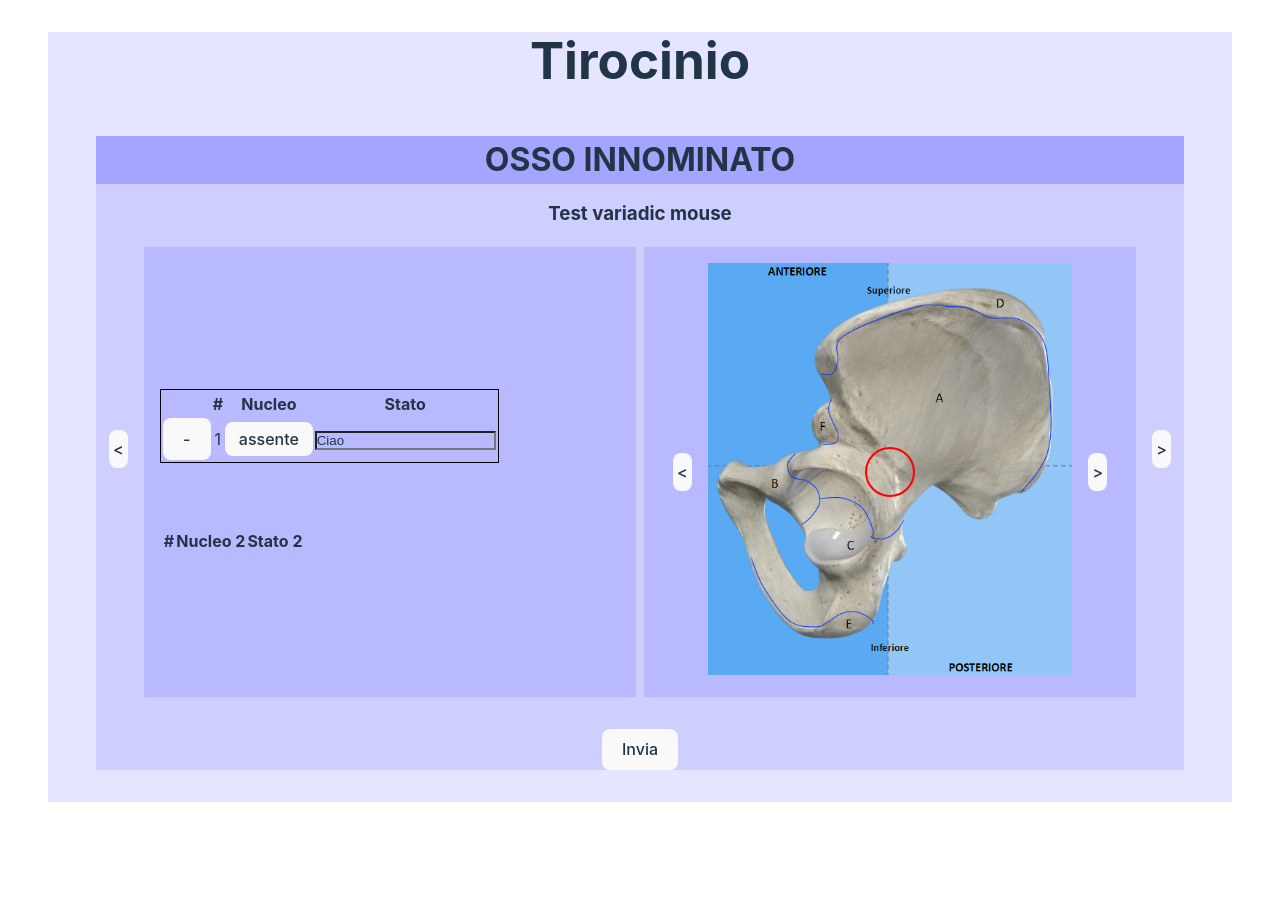
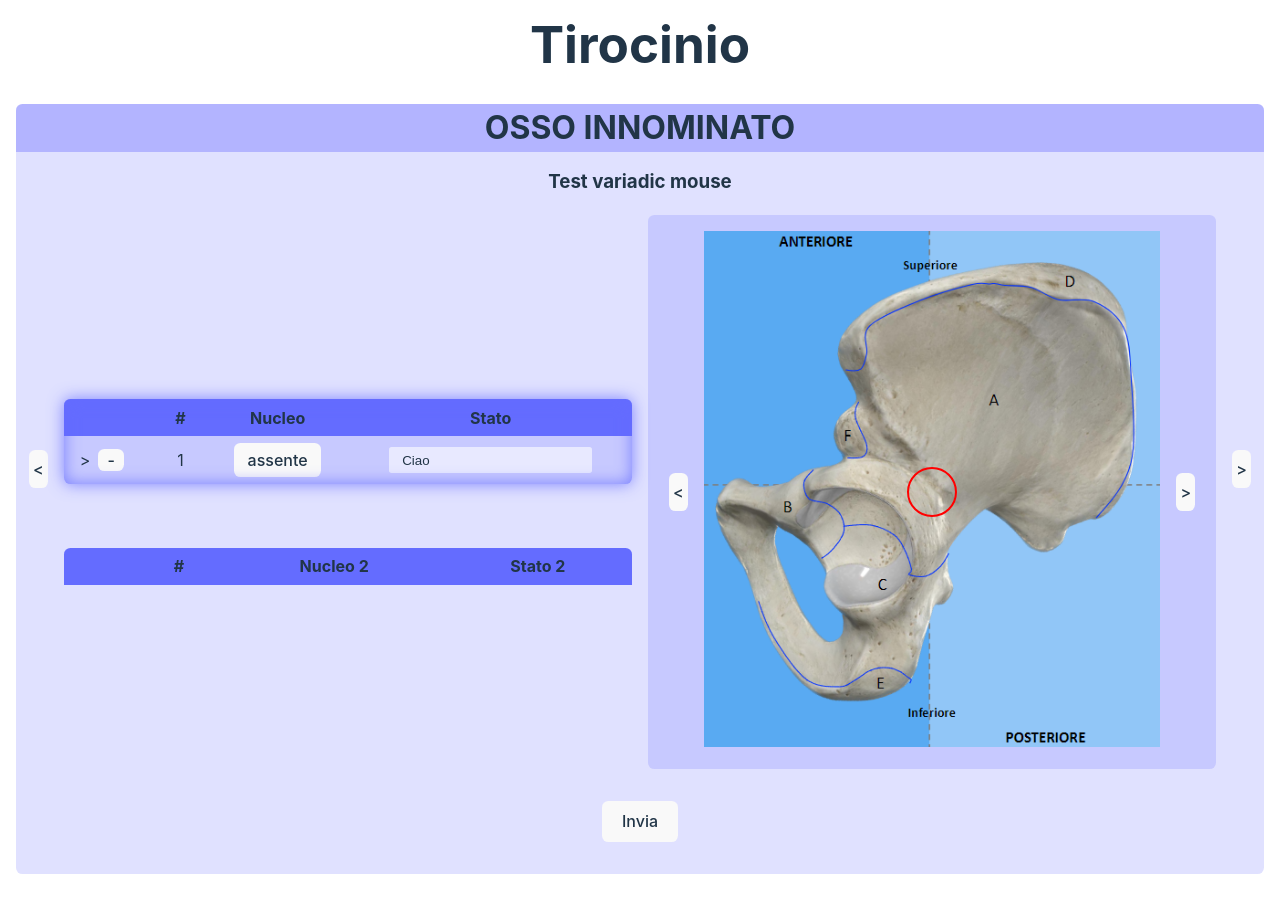
Before and after one commit to nixpare/tirocinio, a React (Vite) app: page / in a window 1280 px wide. Before the commit the page ends 832 px from the top, so only its background shows below. Built offline with nearby package versions, Linux system fonts and the light colour scheme.

Commit message:
Restyling completato

```diff
--- /dev/null
+++ b/src/css/App.css
@@ -0,0 +1,3 @@
+.app {
+	margin: 2em 0 0 0;
+}
--- a/src/css/Bone.css
+++ b/src/css/Bone.css
@@ -1,3 +1,10 @@
+.bone {
+	background-color: rgba(var(--primary-color), 0.2);
+	border-radius: .4em;
+	width: 100%;
+	overflow: auto;
+}
+
 .bone-name {
 	font-size: 2em;
 	background-color: rgba(0, 0, 255, .2);
@@ -10,15 +17,26 @@
 	flex-direction: column;
 	align-items: center;
 	gap: 2em;
+	margin-bottom: 2em;
 }
 
 .bone-form>button {
 	width: fit-content;
 }
 
+.bone-page {
+	width: 100%;
+}
+
 .bone-page h3 {
 	text-align: center;
 	margin-bottom: 1em;
+}
+
+.bone-page-images {
+	background-color: rgba(var(--primary-color), .2);
+	padding: 1em .5em;
+	border-radius: .4em;
 }
 
 .bone-page-image {
@@ -47,8 +65,67 @@
 	width: 100%;
 	text-align: center;
 	margin: 2em 0;
+	position: relative;
 }
 
-.bone-table table.active {
-	border: 1px solid black;
+.bone-table > .active::after {
+	content: '';
+	position: absolute;
+	z-index: 100;
+	inset: 0 0 0 0;
+	border-radius: .4em;
+	box-shadow: 0 0 1em 0 rgba(var(--primary-color), .8),
+		inset 0 0 1em 0 rgba(var(--primary-color), .8);
 }
+
+.bone-table table {
+	width: 100%;
+	border-spacing: 0;
+}
+
+.bone-table table thead th {
+	background-color: rgb(var(--primary-color));
+}
+.bone-table table tbody td {
+	background-color: rgba(var(--primary-color), .2);
+}
+
+.bone-table table thead tr:first-child th:first-child {
+	border-top-left-radius: .4em;
+}
+.bone-table table thead tr:first-child th:last-child {
+	border-top-right-radius: .4em;
+}
+.bone-table table tbody tr:last-child td:first-child {
+	border-bottom-left-radius: .4em;
+}
+.bone-table table tbody tr:last-child td:last-child {
+	border-bottom-right-radius: .4em;
+}
+
+.bone-table table th, .bone-table table td {
+	padding: .4em 1em;
+}
+
+.bone-table .bone-table-add-row {
+	margin: 1em 0 .5em;
+}
+
+.bone-table .bone-table-remove-row {
+	padding: 0 .5em;
+}
+
+.bone-table .bone-table-variadic-control {
+	display: flex;
+	align-items: center;
+	gap: .5em;
+}
+
+.bone-table tr .bone-table-variadic-control span {
+	pointer-events: none;
+	transition: opacity .2s;
+}
+
+.bone-table tr:not(.active) .bone-table-variadic-control span {
+	opacity: 0;
+}
--- a/src/css/Carousel.css
+++ b/src/css/Carousel.css
@@ -3,9 +3,14 @@
 	align-items: center;
 	justify-content: space-between;
 	gap: 1em;
-	margin: 0 .8em;
+	padding: 0 .8em;
+	width: 100%;
 }
 
 .carousel > button {
-	padding: .5em .2em
+	padding: .5em .2em;
 }
+
+.carousel > div {
+	width: 100%;
+}
--- a/src/css/index.css
+++ b/src/css/index.css
@@ -22,8 +22,6 @@
 }
 
 body {
-  margin: 0;
-  min-width: 320px;
   min-height: 100vh;
 }
 
@@ -33,7 +31,7 @@ h1 {
 }
 
 button {
-  border-radius: 8px;
+  border-radius: .4em;
   border: 1px solid transparent;
   padding: 0.6em 1.2em;
   font-size: 1em;
@@ -44,17 +42,20 @@ button {
   cursor: pointer;
   transition: border-color 0.25s;
 }
-button:hover {
+button:not(:disabled):hover {
   border-color: rgb(var(--primary-color));
 }
-button:focus,
-button:focus-visible {
-  outline: 4px auto -webkit-focus-ring-color;
+button:disabled {
+  pointer-events: none;
 }
 
 input {
   color: inherit;
   background-color: inherit;
+  border: none;
+  border-radius: .2em;
+  background-color: rgba(255, 255, 255, .6);
+  padding: .4em 1em;
 }
 
 .container {
@@ -62,23 +63,20 @@ input {
   flex-direction: column;
   align-items: center;
   justify-content: center;
-  margin: 2em 3em;
+  margin: 1em;
   gap: 1em;
-  background: rgba(0, 0, 255, .1)
 }
 
 .split {
   display: grid;
   grid-template-columns: 1fr 1fr;
   grid-template-rows: auto;
-  gap: .5em;
+  gap: 1em;
 }
 
 .split > * {
-  padding: 1em;
   display: flex;
   flex-direction: column;
   align-items: center;
   justify-content: center;
-  background: rgba(0, 0, 255, .1);
 }
--- a/src/js/App.tsx
+++ b/src/js/App.tsx
@@ -1,6 +1,8 @@
 import { Bone } from './Bone'
 import { BoneState, BoneTemplate, InputMode, PropertyTableType } from './models/Bone'
 import { useState } from 'react'
+
+import "../css/App.css"
 
 const boneState: BoneState = {
   name: "OSSO INNOMINATO",
@@ -234,7 +236,7 @@ function App() {
   const [state, setState] = useState(boneState)
 
   return (
-    <div className="container">
+    <div className="container app">
       <h1>Tirocinio</h1>
       <Bone template={boneTemplate} state={state} setState={setState} editMode={true} />
       {/* <Bone bone={bone} /> */}
--- a/src/js/Bone.tsx
+++ b/src/js/Bone.tsx
@@ -47,7 +47,7 @@ export function Bone({ template, state, setState, editMode }: { template: BoneTe
 	// oppure se duplicarne la natura
 	if (!editMode) {
 		return (
-			<div className="container">
+			<div className="container bone">
 				<h4 className="bone-name">{template.name}</h4>
 				<p>To be implemented</p>
 			</div>
@@ -64,7 +64,7 @@ export function Bone({ template, state, setState, editMode }: { template: BoneTe
 	}
 
 	return (
-		<div className="container">
+		<div className="container bone">
 			<h4 className="bone-name">{state.name}</h4>
 			<form className="bone-form" onSubmit={handleSubmit}>
 				<Carousel>
@@ -239,7 +239,7 @@ function PropertyPage({ page, state, update }: { page: BonePropertyPage, state:
 				<div>
 					{tables}
 				</div>
-				<div>
+				<div className="bone-page-images">
 					<Carousel visibleState={{ visible: activeImage, setVisible: setActiveImage }} >
 						{page.image?.map((image, imageIdx) => {
 							const handleImageClick = (ev: MouseEvent<HTMLImageElement, PointerEvent>): void => {
@@ -298,7 +298,8 @@ function PropertyPageTableDefault({ table, state, update, active, setActive }: {
 	active: boolean, setActive: () => void
 }) {
 	return (
-		<table className={`${active ? 'active' : ''}`} onMouseEnter={setActive}>
+		<div className={active ? 'active' : undefined} onMouseEnter={setActive}>
+			<table>
 				<thead>
 					<tr>
 						{/* Generazione degli header della tabella */}
@@ -355,6 +356,7 @@ function PropertyPageTableDefault({ table, state, update, active, setActive }: {
 					})}
 				</tbody>
 			</table>
+		</div>
 	)
 }
 
@@ -381,8 +383,8 @@ function PropertyPageTableVariadicButton({ table, state, update, active, setActi
 	}
 
 	return (
-		<div>
-			<table className={`${active ? 'active' : ''}`} onMouseEnter={setActive}>
+		<div className={active ? 'active' : undefined} onMouseEnter={setActive}>
+			<table>
 				<thead>
 					<tr>
 						<th key={0}></th>
@@ -409,7 +411,7 @@ function PropertyPageTableVariadicButton({ table, state, update, active, setActi
 
 						return <tr key={rowIdx}>
 							<td>
-								<button onClick={deleteRow}>-</button>
+								<button className="bone-table-remove-row" onClick={deleteRow}>-</button>
 							</td>
 							<td>
 								{rowIdx + 1}
@@ -444,7 +446,7 @@ function PropertyPageTableVariadicButton({ table, state, update, active, setActi
 					})}
 				</tbody>
 			</table>
-			<button onClick={addRow}>{table.variadicPlaceholder || '+'}</button>
+			<button className="bone-table-add-row" onClick={addRow}>{table.variadicPlaceholder || '+'}</button>
 		</div>
 	)
 }
@@ -461,8 +463,11 @@ function PropertyPageTableVariadicMouse({ table, state, update, active, setActiv
 	active: boolean, setActive: () => void,
 	deleteCircle: DeleteImageCircleFunc, highlightCircle: HighlightImageCircleFunc
 }) {
+	const [activeRow, setActiveRow] = useState(0)
+
 	return (
-		<table className={`${active ? 'active' : ''}`} onMouseEnter={setActive}>
+		<div className={active ? 'active' : undefined} onMouseEnter={setActive}>
+			<table>
 				<thead>
 					<tr>
 						<th key={0}></th>
@@ -494,11 +499,17 @@ function PropertyPageTableVariadicMouse({ table, state, update, active, setActiv
 
 						const onRowHover = () => {
 							highlightCircle(circle.imageIdx, rowIdx)
+							setActiveRow(rowIdx)
 						}
 
-					return <tr key={rowIdx} onMouseEnter={onRowHover}>
+						const className = active && activeRow === rowIdx ? 'active' : undefined
+
+						return <tr key={rowIdx} className={className} onMouseEnter={onRowHover}>
 							<td>
-							<button onClick={deleteRow}>-</button>
+								<div className="bone-table-variadic-control">
+									<span>&gt;</span>
+									<button className="bone-table-remove-row" onClick={deleteRow}>-</button>
+								</div>
 							</td>
 							<td>
 								{rowIdx + 1}
@@ -533,6 +544,7 @@ function PropertyPageTableVariadicMouse({ table, state, update, active, setActiv
 					})}
 				</tbody>
 			</table>
+		</div>
 	)
 }
 
```
Lines whose indentation alone changed are shown as unchanged.
